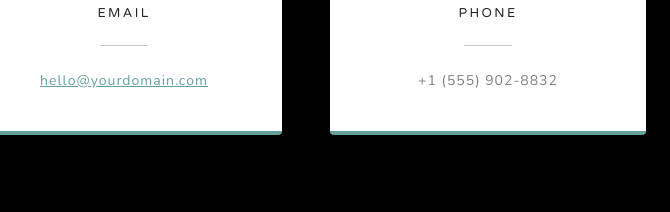
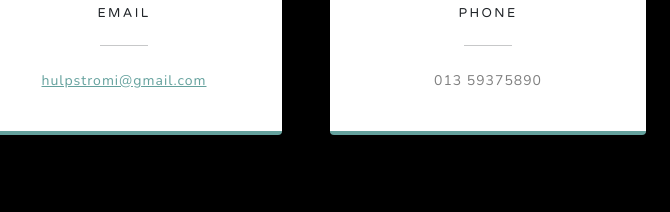
Before and after one commit to IemandDieAbeHeet/Stromi, a plain HTML site: page stromi-frontend/index.html in a window 1280 px wide. Shown: the part 2953-3165 px from the top of the page, 516-1186 px from the left. Drawn offline with nearby package versions, Linux system fonts and the light colour scheme.

Commit message:
goede versie

```diff
--- a/stromi-frontend/index.html
+++ b/stromi-frontend/index.html
@@ -152,7 +152,7 @@
                                 <i class="fas fa-envelope text-primary mb-2"></i>
                                 <h4 class="text-uppercase m-0">Email</h4>
                                 <hr class="my-4 mx-auto" />
-                                <div class="small text-black-50"><a href="#!">hello@yourdomain.com</a></div>
+                                <div class="small text-black-50"><a href="#!">hulpstromi@gmail.com</a></div>
                             </div>
                         </div>
                     </div>
@@ -162,7 +162,7 @@
                                 <i class="fas fa-mobile-alt text-primary mb-2"></i>
                                 <h4 class="text-uppercase m-0">Phone</h4>
                                 <hr class="my-4 mx-auto" />
-                                <div class="small text-black-50">+1 (555) 902-8832</div>
+                                <div class="small text-black-50">013 59375890</div>
                             </div>
                         </div>
                     </div>
```
